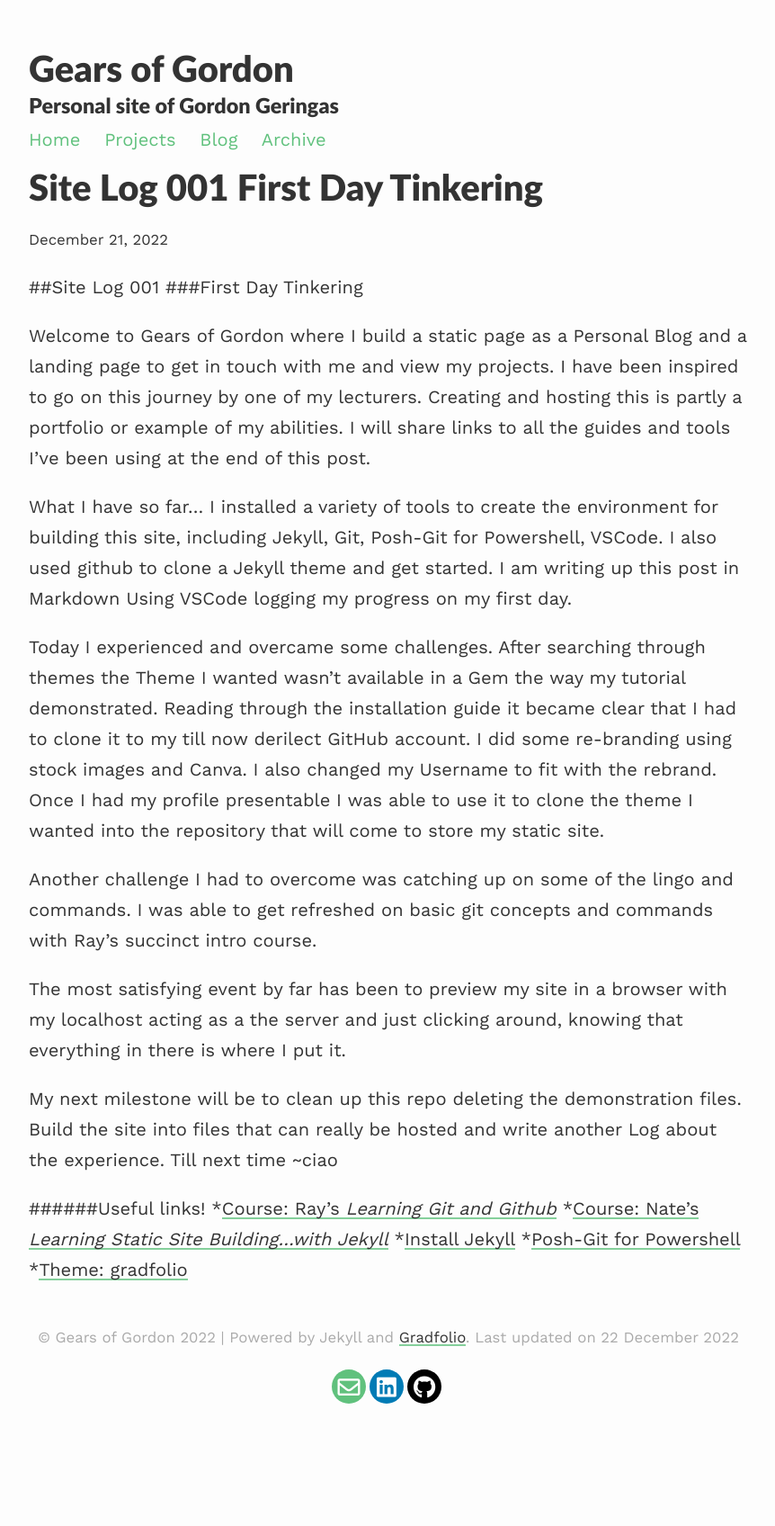
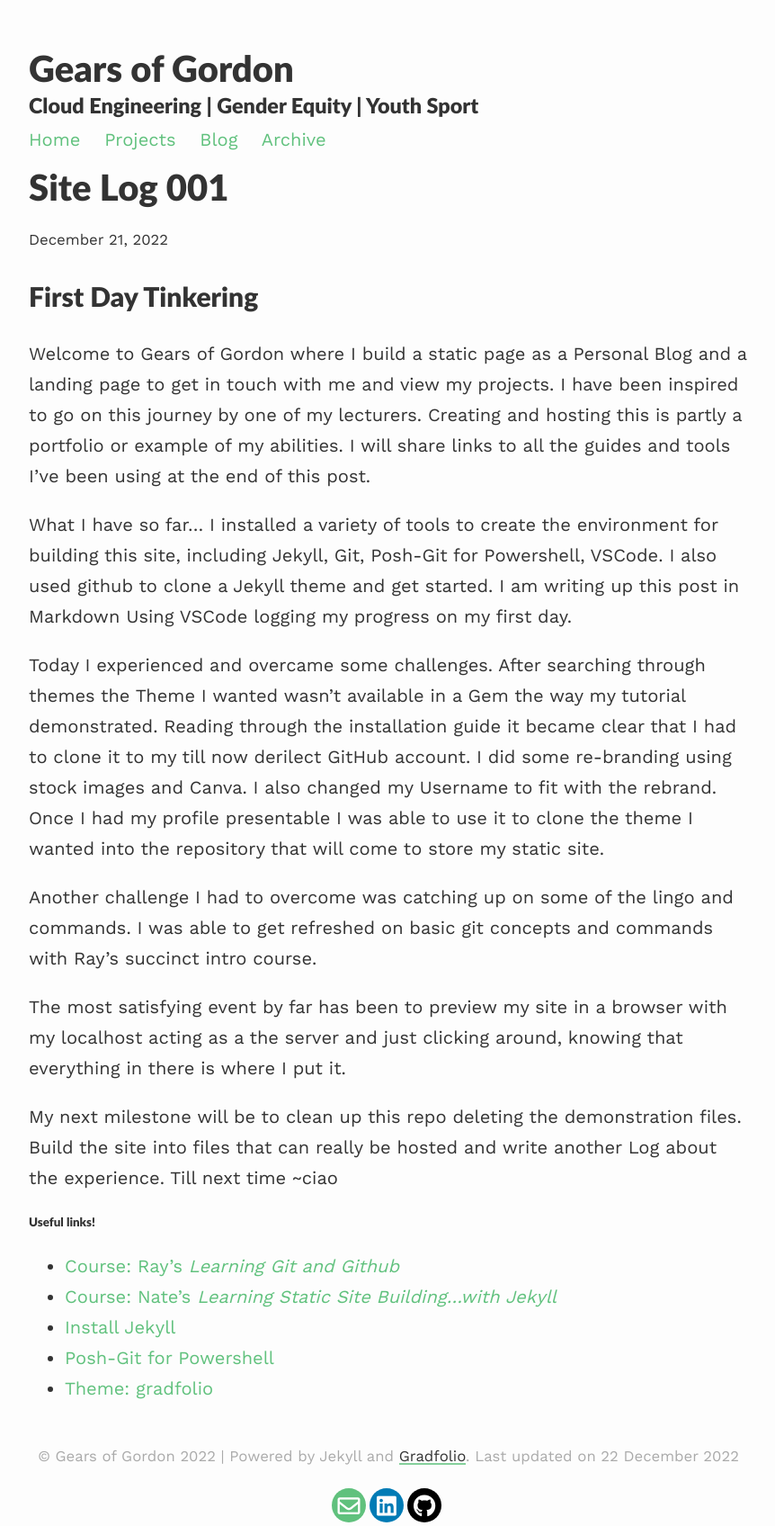
Before and after one commit to GordonOps/gearsofgordon, a Jekyll site: the page built from _posts/2022-12-21-site-log-001-first-day-tinkering.md, in a window 1280 px wide. Shown: the whole page at 90% size, without its empty margins (208-1070 px from the left). Built offline with Jekyll 4.4.1, drawn with Linux system fonts in a browser that asks for light colours; nearby versions of some CDN libraries; before the commit the page ends 1564 px from its top, so only the background shows below that.

Commit message:
misc edits for formatting and content

```diff
--- a/_config.yml
+++ b/_config.yml
@@ -1,7 +1,7 @@
 ### your site title here
 
 title: Gears of Gordon
-description: Personal site of Gordon Geringas
+description: Cloud Engineering | Gender Equity | Youth Sport
 
 baseurl: /gearsofgordon #name of GitHub repository
 url: https://gearsofgordon.com #custom url to be used instead of GitHub repository
@@ -16,7 +16,7 @@ paginate_path: /blog/page:num/
 linkedin: https://linkedin.com/in/gordongeringas
 github: https://github.com/GordonOps
 
-#build site
+#build site filename
 destination: public
 
 # Markdown
--- a/_posts/2022-12-21-site-log-001-first-day-tinkering.md
+++ b/_posts/2022-12-21-site-log-001-first-day-tinkering.md
@@ -1,10 +1,9 @@
 ---
 layout: post
-title: Site Log 001 First Day Tinkering
+title: Site Log 001
 date: 2022-12-21 17:52 -0500
 ---
-##Site Log 001
-###First Day Tinkering
+## First Day Tinkering
 
 Welcome to Gears of Gordon where I build a static page as a Personal Blog and a landing page to get in touch with me and view my projects. I have been inspired to go on this journey by one of my lecturers. Creating and hosting this is partly a portfolio or example of my abilities.  I will share links to all the guides and tools I've been using at the end of this post.
 
@@ -18,9 +17,9 @@ The most satisfying event by far has been to preview my site in a browser with m
 
 My next milestone will be to clean up this repo deleting the demonstration files. Build the site into files that can really be hosted and write another Log about the experience. Till next time ~ciao
 
-######Useful links!
-*[Course: Ray's _Learning Git and Github_](https://www.linkedin.com/learning/learning-git-and-github-14213624)
-*[Course: Nate's _Learning Static Site Building...with Jekyll_](https://www.linkedin.com/learning/learning-static-site-building-with-jekyll/create-a-new-jekyll-site)
-*[Install Jekyll](https://jekyllrb.com/docs/installation/)
-*[Posh-Git for Powershell](https://git-scm.com/book/en/v2/Appendix-A%3A-Git-in-Other-Environments-Git-in-PowerShell)
-*[Theme: gradfolio](https://github.com/jitinnair1/gradfolio)
+###### Useful links!
+* [Course: Ray's _Learning Git and Github_](https://www.linkedin.com/learning/learning-git-and-github-14213624)
+* [Course: Nate's _Learning Static Site Building...with Jekyll_](https://www.linkedin.com/learning/learning-static-site-building-with-jekyll/create-a-new-jekyll-site)
+* [Install Jekyll](https://jekyllrb.com/docs/installation/)
+* [Posh-Git for Powershell](https://git-scm.com/book/en/v2/Appendix-A%3A-Git-in-Other-Environments-Git-in-PowerShell)
+* [Theme: gradfolio](https://github.com/jitinnair1/gradfolio)
```
